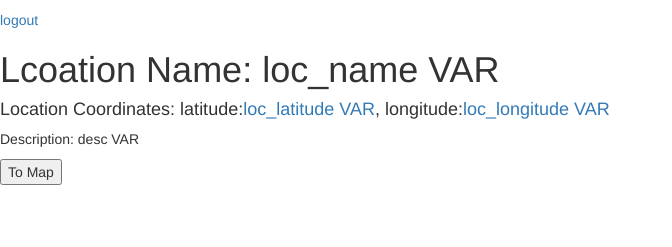
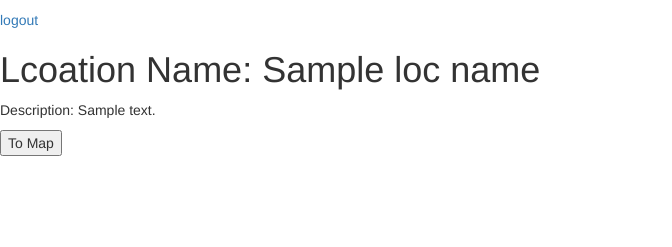
Before and after one commit to adeodato01/campfriends, a Django app: template apps/campfriends/templates/campfriends/info.html in a window 1280 px wide. Shown: the part 53-300 px from the top of the page, without its empty margins (0-672 px from the left). Run offline with Django 3.2, Linux system fonts and the light colour scheme; the template is opened without the code that fills it: most values are stand-ins (such as "Sample title", 1, 10 or a date in 2020); parts of the project's set-up code (start-up, migrations or seed data) failed here and were passed over; some libraries are stand-ins or nearby versions.

Commit message:
improved what is displayed on html pages. Connected the map button to the travels page

```diff
--- a/apps/campfriends/templates/campfriends/info.html
+++ b/apps/campfriends/templates/campfriends/info.html
@@ -10,12 +10,10 @@
 	<body>
 		<h2>Hello {{request.session.first_name}}!</h2>
 		<a href="/campfriends/logout">logout</a>
-		<h1>Lcoation Name: loc_name VAR </h1>
-		<h4>Location Coordinates: latitude:<a href="">loc_latitude VAR</a>, longitude:<a href="">loc_longitude VAR</a></h4>
-
-		<p>Description: desc VAR</p>
-
-		<input type="submit" name="map_button" value="To Map">
-
+		<h1>Lcoation Name: {{loc_name}} </h1>
+		<p>Description: {{desc}}</p>
+		<form action='/campfriends/travels'>
+			<input type="submit" name="map_button" value="To Map">
+		</form>
 	</body>
 </html>
```
